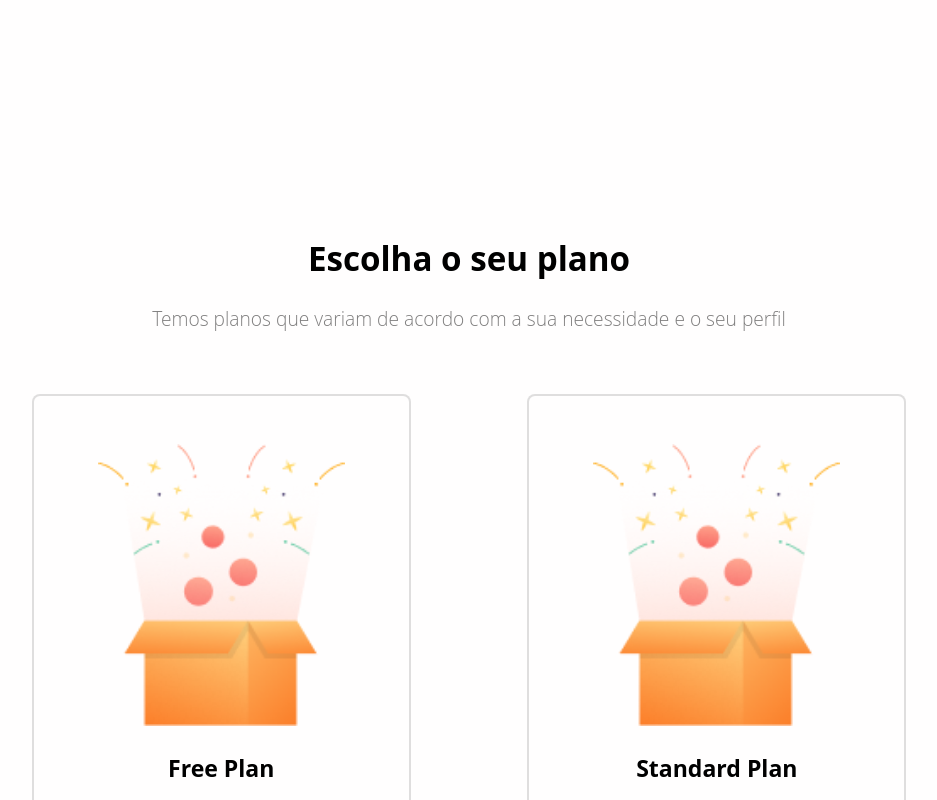
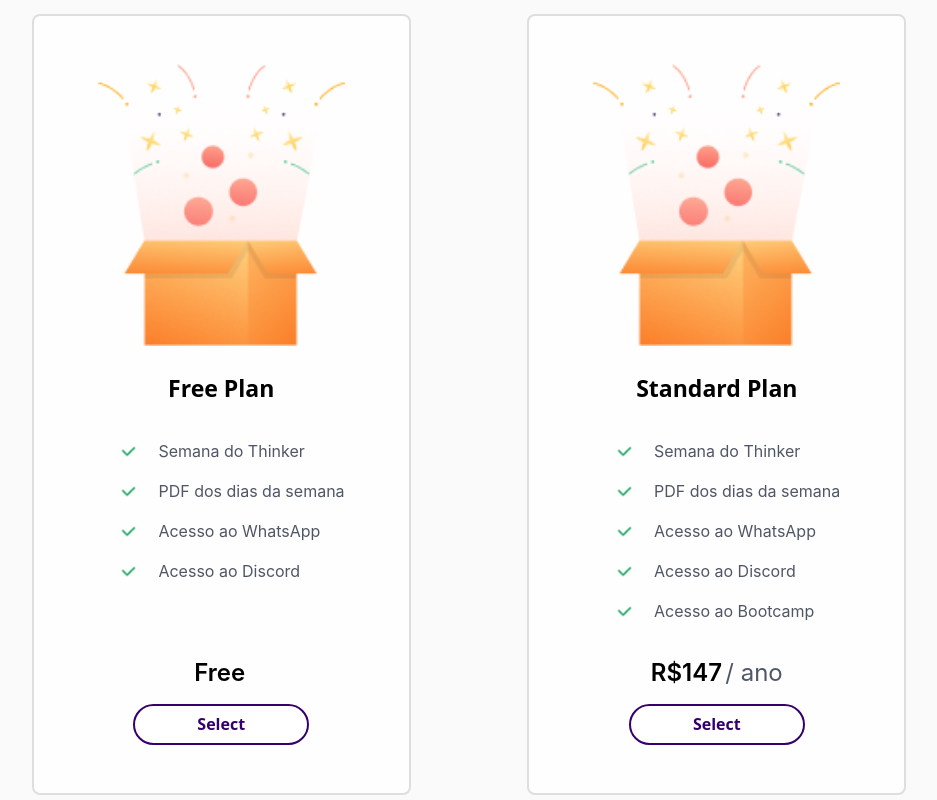
Before and after one commit to felipealbuquerq/primeirasemanadothinker, an Angular app in the folder angular/: page / in a window 1280 px wide. Shown: the part 1700-2500 px from the top of the page, without its empty margins (171-1108 px from the left). Built offline with nearby package versions, Linux system fonts and the light colour scheme.

Commit message:
feat: layout adjustments

```diff
--- a/angular/src/app/app.component.html
+++ b/angular/src/app/app.component.html
@@ -2,8 +2,9 @@
 <app-home></app-home>
 <app-counter></app-counter>
 <app-process></app-process>
+<app-plan-area></app-plan-area>
+<app-global-network></app-global-network>
+<app-testimonials-area></app-testimonials-area>
 <app-cta-card-footer></app-cta-card-footer>
-<app-plan-area></app-plan-area>
-<app-testimonials-area></app-testimonials-area>
+
 <router-outlet></router-outlet>
-<app-global-network></app-global-network>
--- a/angular/src/app/plan-area/plan-area.component.html
+++ b/angular/src/app/plan-area/plan-area.component.html
@@ -1,5 +1,5 @@
 <section>
-  <div class="plan-container py-5">
+  <div class="plan-container py-4 pb-8">
     <div class="plan-header">
       <h2 class="text-center mb-4">Escolha o seu plano</h2>
       <h5 class="fw-lighter text-black-50 text-center mb-3">
--- a/angular/src/app/plan-area/plan-area.component.scss
+++ b/angular/src/app/plan-area/plan-area.component.scss
@@ -0,0 +1,4 @@
+section {
+  background-color: #fafafa;
+  margin-top: 7rem;
+}
```
